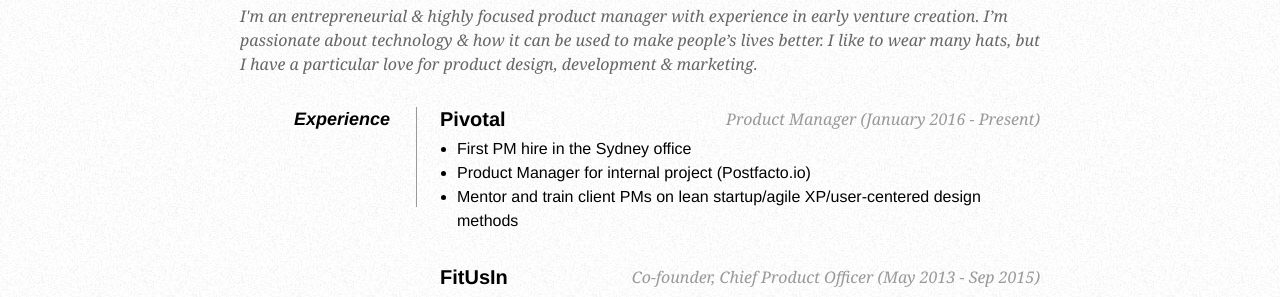
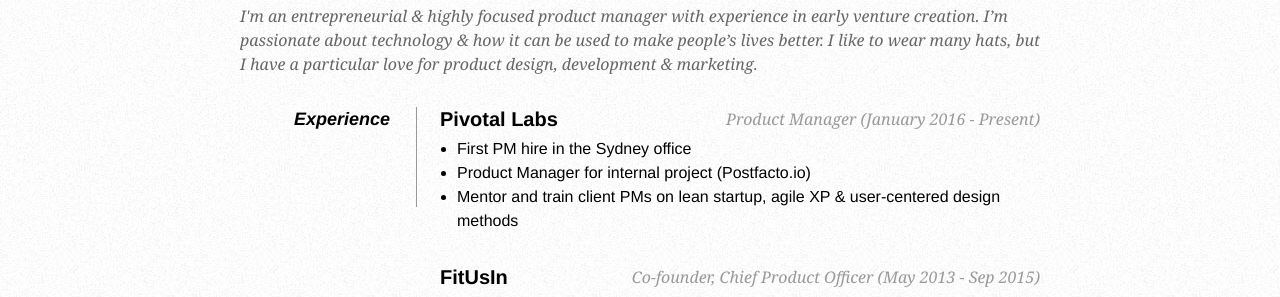
Before and after one commit to liamdarmody/liamdarmody.github.io, a Jekyll site: the page built from resume.html, in a window 1280 px wide and 900 px high. Shown: the part 229-526 px from the top of the window. Built offline with Jekyll 4.4.1, drawn with Linux system fonts in a browser that asks for light colours; Markdown is read by kramdown in place of the engine named in the settings.

Commit message:
Update company name on resume.html

```diff
--- a/resume.html
+++ b/resume.html
@@ -41,11 +41,11 @@
 
     <dt>Experience</dt>
     <dd>
-      <h2>Pivotal <span>Product Manager (January 2016 - Present)</span></h2>
+      <h2>Pivotal Labs <span>Product Manager (January 2016 - Present)</span></h2>
       <ul>
         <li>First PM hire in the Sydney office</li>
         <li>Product Manager for internal project (Postfacto.io)</li>
-        <li>Mentor and train client PMs on lean startup/agile XP/user-centered design methods</li>
+        <li>Mentor and train client PMs on lean startup, agile XP &amp; user-centered design methods</li>
       </ul>
 
       <h2>FitUsIn <span>Co-founder, Chief Product Officer (May 2013 - Sep 2015)</span></h2>
```
